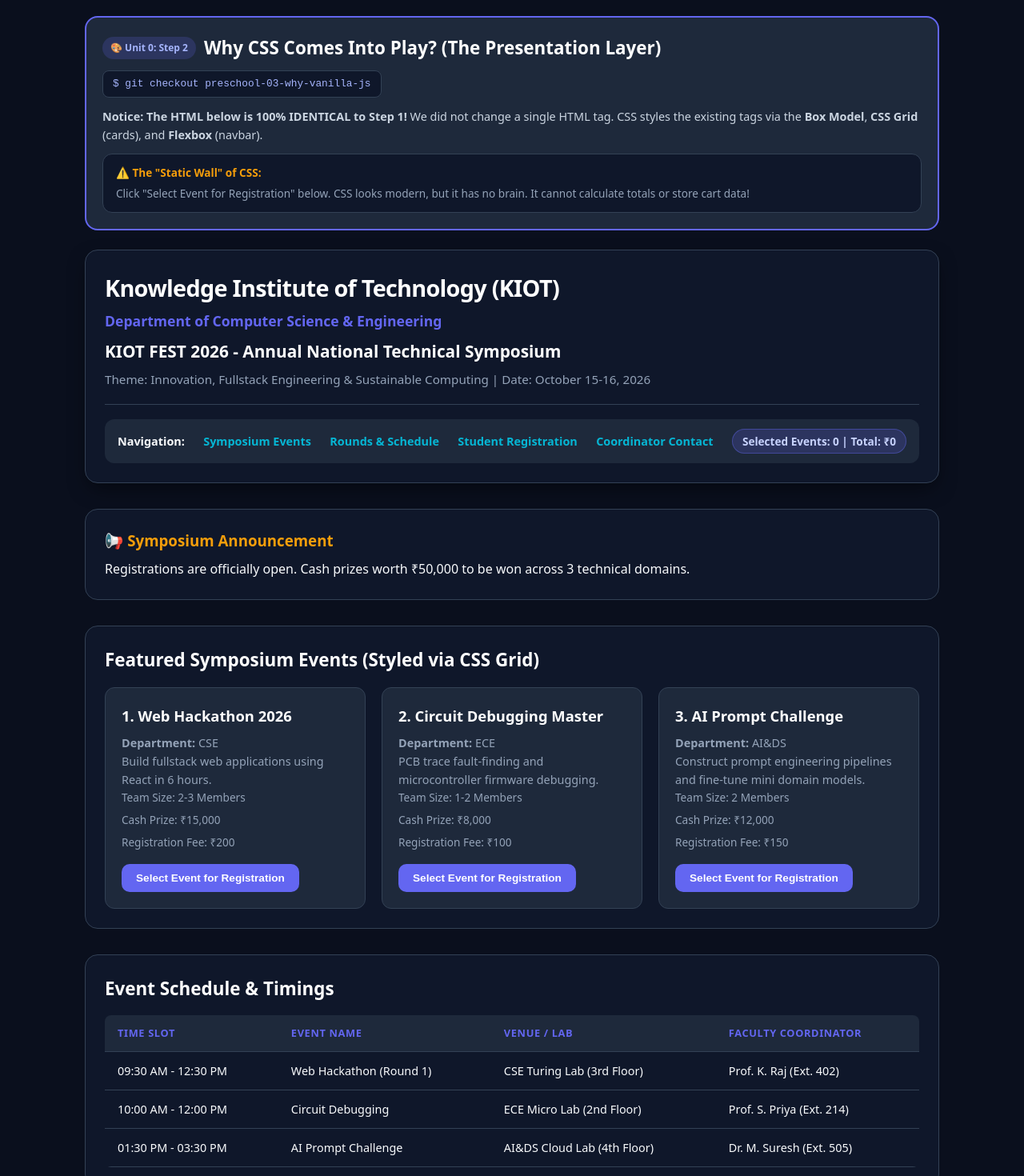
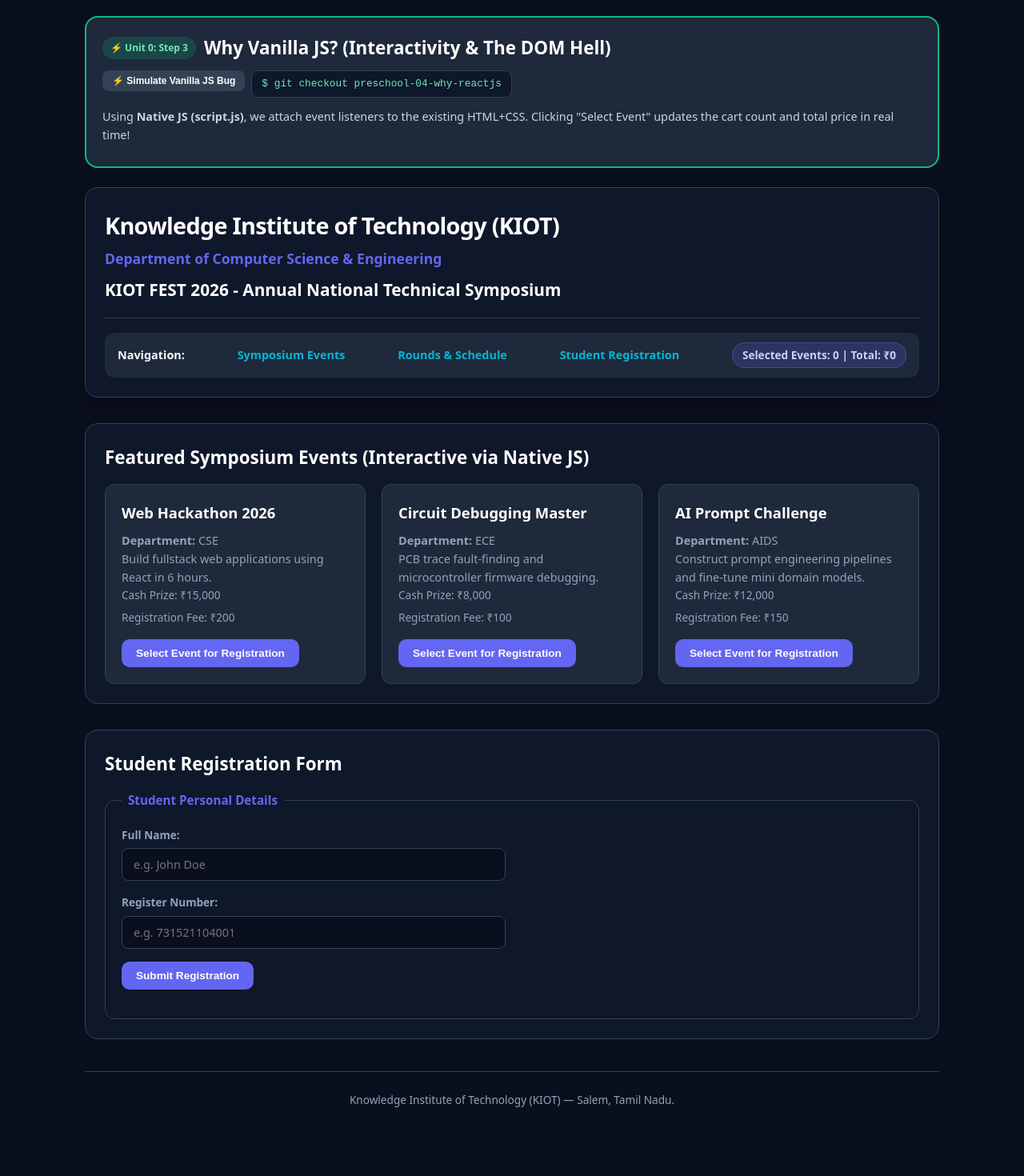
Before and after one commit to skuppuraj/kiot_fest, a Next.js app: page / in a window 1280 px wide. Shown: the part 20-1490 px from the top of the page at 80% size. Built offline with nearby package versions, Linux system fonts and the light colour scheme.

Commit message:
feat(preschool-03): demonstrate Native Vanilla JS DOM manipulation, event listeners, and the imperative state desync crisis

```diff
--- a/index.html
+++ b/index.html
@@ -182,5 +182,6 @@
     <p><small>&copy; 2026 KIOT CSE Department. All Rights Reserved.</small></p>
   </footer>
 
+  <script src="script.js"></script>
 </body>
 </html>
--- a/src/pages/index.js
+++ b/src/pages/index.js
@@ -1,177 +1,146 @@
 import React, { useState } from 'react';
 import Head from 'next/head';
 
-export default function WhyCssPage() {
-  const [showWarning, setShowWarning] = useState(false);
+const EVENTS = [
+  { id: 1, title: 'Web Hackathon 2026', dept: 'CSE', fee: 200, prize: '₹15,000', desc: 'Build fullstack web applications using React in 6 hours.' },
+  { id: 2, title: 'Circuit Debugging Master', dept: 'ECE', fee: 100, prize: '₹8,000', desc: 'PCB trace fault-finding and microcontroller firmware debugging.' },
+  { id: 3, title: 'AI Prompt Challenge', dept: 'AIDS', fee: 150, prize: '₹12,000', desc: 'Construct prompt engineering pipelines and fine-tune mini domain models.' }
+];
+
+export default function WhyVanillaJsPage() {
+  const [selectedIds, setSelectedIds] = useState([]);
+  const [displayCount, setDisplayCount] = useState(0);
+  const [displayTotal, setDisplayTotal] = useState(0);
+  const [isDesyncMode, setIsDesyncMode] = useState(false);
+
+  const handleToggle = (event) => {
+    const exists = selectedIds.includes(event.id);
+    const next = exists ? selectedIds.filter(id => id !== event.id) : [...selectedIds, event.id];
+    setSelectedIds(next);
+
+    if (isDesyncMode && !exists) {
+      // Simulate Vanilla JS developer forgetting one manual DOM update!
+    } else {
+      setDisplayCount(next.length);
+      const sum = next.reduce((acc, id) => {
+        const item = EVENTS.find(e => e.id === id);
+        return acc + (item ? item.fee : 0);
+      }, 0);
+      setDisplayTotal(sum);
+    }
+  };
+
+  const hasDesyncBug = isDesyncMode && selectedIds.length !== displayCount;
 
   return (
     <div style={{ maxWidth: '1100px', margin: '0 auto', padding: '16px' }}>
       <Head>
-        <title>Unit 0: Step 2 - Why CSS? | KIOT Fest 2026</title>
+        <title>Unit 0: Step 3 - Why Vanilla JS? | KIOT Fest 2026</title>
       </Head>
 
       {/* Educational Banner */}
-      <div style={{ backgroundColor: '#1e293b', border: '2px solid #6366f1', borderRadius: '16px', padding: '20px', marginBottom: '24px', color: '#f8fafc' }}>
+      <div style={{ backgroundColor: '#1e293b', border: '2px solid #10b981', borderRadius: '16px', padding: '20px', marginBottom: '24px', color: '#f8fafc' }}>
         <div style={{ display: 'flex', justifyContent: 'space-between', alignItems: 'center', flexWrap: 'wrap', gap: '10px', marginBottom: '12px' }}>
           <div style={{ display: 'flex', alignItems: 'center', gap: '10px' }}>
-            <span style={{ backgroundColor: 'rgba(99, 102, 241, 0.2)', color: '#a5b4fc', padding: '4px 10px', borderRadius: '9999px', fontSize: '0.75rem', fontWeight: 'bold' }}>
-              🎨 Unit 0: Step 2
+            <span style={{ backgroundColor: 'rgba(16, 185, 129, 0.2)', color: '#6ee7b7', padding: '4px 10px', borderRadius: '9999px', fontSize: '0.75rem', fontWeight: 'bold' }}>
+              ⚡ Unit 0: Step 3
             </span>
-            <h2 style={{ fontSize: '1.4rem', fontWeight: 800, margin: 0, color: '#ffffff' }}>Why CSS Comes Into Play? (The Presentation Layer)</h2>
+            <h2 style={{ fontSize: '1.4rem', fontWeight: 800, margin: 0, color: '#ffffff' }}>Why Vanilla JS? (Interactivity & The DOM Hell)</h2>
           </div>
-          <div style={{ fontFamily: 'monospace', fontSize: '0.8rem', color: '#a5b4fc', backgroundColor: '#0f172a', padding: '6px 12px', borderRadius: '8px', border: '1px solid #334155' }}>
-            $ git checkout preschool-03-why-vanilla-js
+          <div style={{ display: 'flex', gap: '8px', alignItems: 'center' }}>
+            <button
+              onClick={() => {
+                setIsDesyncMode(!isDesyncMode);
+                if (isDesyncMode) {
+                  setDisplayCount(selectedIds.length);
+                  setDisplayTotal(selectedIds.reduce((acc, id) => acc + (EVENTS.find(e => e.id === id)?.fee || 0), 0));
+                }
+              }}
+              style={{ backgroundColor: isDesyncMode ? '#e11d48' : '#334155', color: '#ffffff', fontSize: '0.75rem', padding: '6px 12px', borderRadius: '8px', cursor: 'pointer' }}
+            >
+              {isDesyncMode ? '⚠️ Desync Bug: ACTIVE' : '⚡ Simulate Vanilla JS Bug'}
+            </button>
+            <div style={{ fontFamily: 'monospace', fontSize: '0.8rem', color: '#6ee7b7', backgroundColor: '#0f172a', padding: '6px 12px', borderRadius: '8px', border: '1px solid #334155' }}>
+              $ git checkout preschool-04-why-reactjs
+            </div>
           </div>
         </div>
 
         <p style={{ fontSize: '0.9rem', color: '#cbd5e1', lineHeight: 1.6, margin: '8px 0' }}>
-          <strong>Notice: The HTML below is 100% IDENTICAL to Step 1!</strong> We did not change a single HTML tag. CSS styles the existing tags via the <strong>Box Model</strong>, <strong>CSS Grid</strong> (cards), and <strong>Flexbox</strong> (navbar).
+          Using <strong>Native JS (script.js)</strong>, we attach event listeners to the existing HTML+CSS. Clicking &quot;Select Event&quot; updates the cart count and total price in real time!
         </p>
 
-        <div style={{ backgroundColor: '#0f172a', padding: '12px 16px', borderRadius: '12px', border: '1px solid #334155', marginTop: '12px', fontSize: '0.85rem' }}>
-          <p style={{ color: '#f59e0b', fontWeight: 'bold', margin: '0 0 4px 0' }}>⚠️ The "Static Wall" of CSS:</p>
-          <p style={{ color: '#94a3b8', margin: 0 }}>
-            Click "Select Event for Registration" below. CSS looks modern, but it has no brain. It cannot calculate totals or store cart data!
+        {hasDesyncBug && (
+          <div style={{ backgroundColor: '#450a0a', border: '1px solid #ef4444', color: '#fca5a5', padding: '12px', borderRadius: '10px', marginTop: '12px', fontSize: '0.85rem' }}>
+            <p style={{ fontWeight: 'bold', margin: '0 0 4px 0' }}>💥 STATE DESYNCHRONIZATION DETECTED!</p>
+            <p style={{ margin: 0 }}>
+              Actual in-memory data state: <strong>{selectedIds.length} events</strong> | UI Cart Display: <strong>{displayCount} events</strong>.
+              In Vanilla JS, missing just ONE manual <code>document.getElementById</code> query causes the visual UI to lie to the user!
             </p>
           </div>
+        )}
       </div>
-
-      {showWarning && (
-        <div style={{ backgroundColor: '#450a0a', border: '1px solid #ef4444', color: '#fca5a5', padding: '14px', borderRadius: '12px', marginBottom: '24px', fontSize: '0.85rem', display: 'flex', justifyContent: 'space-between', alignItems: 'center' }}>
-          <span>
-            🛑 <strong>CSS CANNOT STORE STATE!</strong> Notice that clicking the button does not increment the cart counter or save data. CSS is purely visual presentation. <strong>We need JavaScript for interactivity!</strong>
-          </span>
-          <button onClick={() => setShowWarning(false)} style={{ background: 'transparent', border: '1px solid #ef4444', color: '#fca5a5', padding: '4px 10px', borderRadius: '6px', cursor: 'pointer' }}>
-            Dismiss
-          </button>
-        </div>
-      )}
 
       {/* Semantic Header */}
       <header>
         <h1>Knowledge Institute of Technology (KIOT)</h1>
         <h2>Department of Computer Science & Engineering</h2>
         <h3>KIOT FEST 2026 - Annual National Technical Symposium</h3>
-        <p>Theme: Innovation, Fullstack Engineering & Sustainable Computing | Date: October 15-16, 2026</p>
         <hr />
         <nav>
           <strong>Navigation:</strong>
           <a href="#events">Symposium Events</a>
           <a href="#schedule">Rounds & Schedule</a>
           <a href="#register">Student Registration</a>
-          <a href="#contact">Coordinator Contact</a>
-          <span id="cart-status">Selected Events: <strong>0</strong> | Total: <strong>₹0</strong></span>
+          <span id="cart-status" style={{ backgroundColor: hasDesyncBug ? '#e11d48' : 'rgba(99, 102, 241, 0.2)' }}>
+            Selected Events: <strong id="cart-count">{displayCount}</strong> | Total: <strong id="cart-total">₹{displayTotal}</strong>
+          </span>
         </nav>
       </header>
 
       {/* Main Content Area */}
       <main>
-        <section id="announcement">
-          <h3>📢 Symposium Announcement</h3>
-          <p>Registrations are officially open. Cash prizes worth ₹50,000 to be won across 3 technical domains.</p>
-        </section>
-
         <section id="events">
-          <h2>Featured Symposium Events (Styled via CSS Grid)</h2>
+          <h2>Featured Symposium Events (Interactive via Native JS)</h2>
           <div className="events-grid">
-            <article>
+            {EVENTS.map(event => {
+              const isSelected = selectedIds.includes(event.id);
+              return (
+                <article key={event.id}>
                   <div>
-                <h3>1. Web Hackathon 2026</h3>
-                <p><strong>Department:</strong> CSE</p>
-                <p>Build fullstack web applications using React in 6 hours.</p>
+                    <h3>{event.title}</h3>
+                    <p><strong>Department:</strong> {event.dept}</p>
+                    <p>{event.desc}</p>
                     <ul>
-                  <li>Team Size: 2-3 Members</li>
-                  <li>Cash Prize: ₹15,000</li>
-                  <li>Registration Fee: ₹200</li>
+                      <li>Cash Prize: {event.prize}</li>
+                      <li>Registration Fee: ₹{event.fee}</li>
                     </ul>
                   </div>
-              <button type="button" onClick={() => setShowWarning(true)}>Select Event for Registration</button>
+                  <button
+                    type="button"
+                    onClick={() => handleToggle(event)}
+                    className={isSelected ? 'selected' : ''}
+                  >
+                    {isSelected ? 'Selected ✓' : 'Select Event for Registration'}
+                  </button>
                 </article>
-
-            <article>
-              <div>
-                <h3>2. Circuit Debugging Master</h3>
-                <p><strong>Department:</strong> ECE</p>
-                <p>PCB trace fault-finding and microcontroller firmware debugging.</p>
-                <ul>
-                  <li>Team Size: 1-2 Members</li>
-                  <li>Cash Prize: ₹8,000</li>
-                  <li>Registration Fee: ₹100</li>
-                </ul>
+              );
+            })}
           </div>
-              <button type="button" onClick={() => setShowWarning(true)}>Select Event for Registration</button>
-            </article>
-
-            <article>
-              <div>
-                <h3>3. AI Prompt Challenge</h3>
-                <p><strong>Department:</strong> AI&DS</p>
-                <p>Construct prompt engineering pipelines and fine-tune mini domain models.</p>
-                <ul>
-                  <li>Team Size: 2 Members</li>
-                  <li>Cash Prize: ₹12,000</li>
-                  <li>Registration Fee: ₹150</li>
-                </ul>
-              </div>
-              <button type="button" onClick={() => setShowWarning(true)}>Select Event for Registration</button>
-            </article>
-          </div>
-        </section>
-
-        <section id="schedule">
-          <h2>Event Schedule & Timings</h2>
-          <table>
-            <thead>
-              <tr>
-                <th>Time Slot</th>
-                <th>Event Name</th>
-                <th>Venue / Lab</th>
-                <th>Faculty Coordinator</th>
-              </tr>
-            </thead>
-            <tbody>
-              <tr>
-                <td>09:30 AM - 12:30 PM</td>
-                <td>Web Hackathon (Round 1)</td>
-                <td>CSE Turing Lab (3rd Floor)</td>
-                <td>Prof. K. Raj (Ext. 402)</td>
-              </tr>
-              <tr>
-                <td>10:00 AM - 12:00 PM</td>
-                <td>Circuit Debugging</td>
-                <td>ECE Micro Lab (2nd Floor)</td>
-                <td>Prof. S. Priya (Ext. 214)</td>
-              </tr>
-              <tr>
-                <td>01:30 PM - 03:30 PM</td>
-                <td>AI Prompt Challenge</td>
-                <td>AI&DS Cloud Lab (4th Floor)</td>
-                <td>Dr. M. Suresh (Ext. 505)</td>
-              </tr>
-            </tbody>
-          </table>
         </section>
 
         <section id="register">
           <h2>Student Registration Form</h2>
-          <form action="#" method="POST" onSubmit={(e) => { e.preventDefault(); setShowWarning(true); }}>
+          <form action="#" method="POST" onSubmit={(e) => { e.preventDefault(); alert('Registration Submitted! Selected: ' + selectedIds.length + ' events, Total: ₹' + displayTotal); }}>
             <fieldset>
               <legend>Student Personal Details</legend>
               <p>
                 <label htmlFor="studentName">Full Name:</label>
-                <input type="text" id="studentName" placeholder="e.g. John Doe" />
+                <input type="text" id="studentName" required placeholder="e.g. John Doe" />
               </p>
               <p>
                 <label htmlFor="rollNumber">Register Number:</label>
-                <input type="text" id="rollNumber" placeholder="e.g. 731521104001" />
-              </p>
-              <p>
-                <label htmlFor="dept">Department:</label>
-                <select id="dept">
-                  <option value="CSE">Computer Science & Engineering</option>
-                  <option value="ECE">Electronics & Communication</option>
-                  <option value="AIDS">Artificial Intelligence & Data Science</option>
-                </select>
+                <input type="text" id="rollNumber" required placeholder="e.g. 731521104001" />
               </p>
               <p>
                 <button type="submit">Submit Registration</button>
```
Also changed, not shown: script.js (added, +77 -0 lines). Lines whose indentation alone changed are shown as unchanged.
